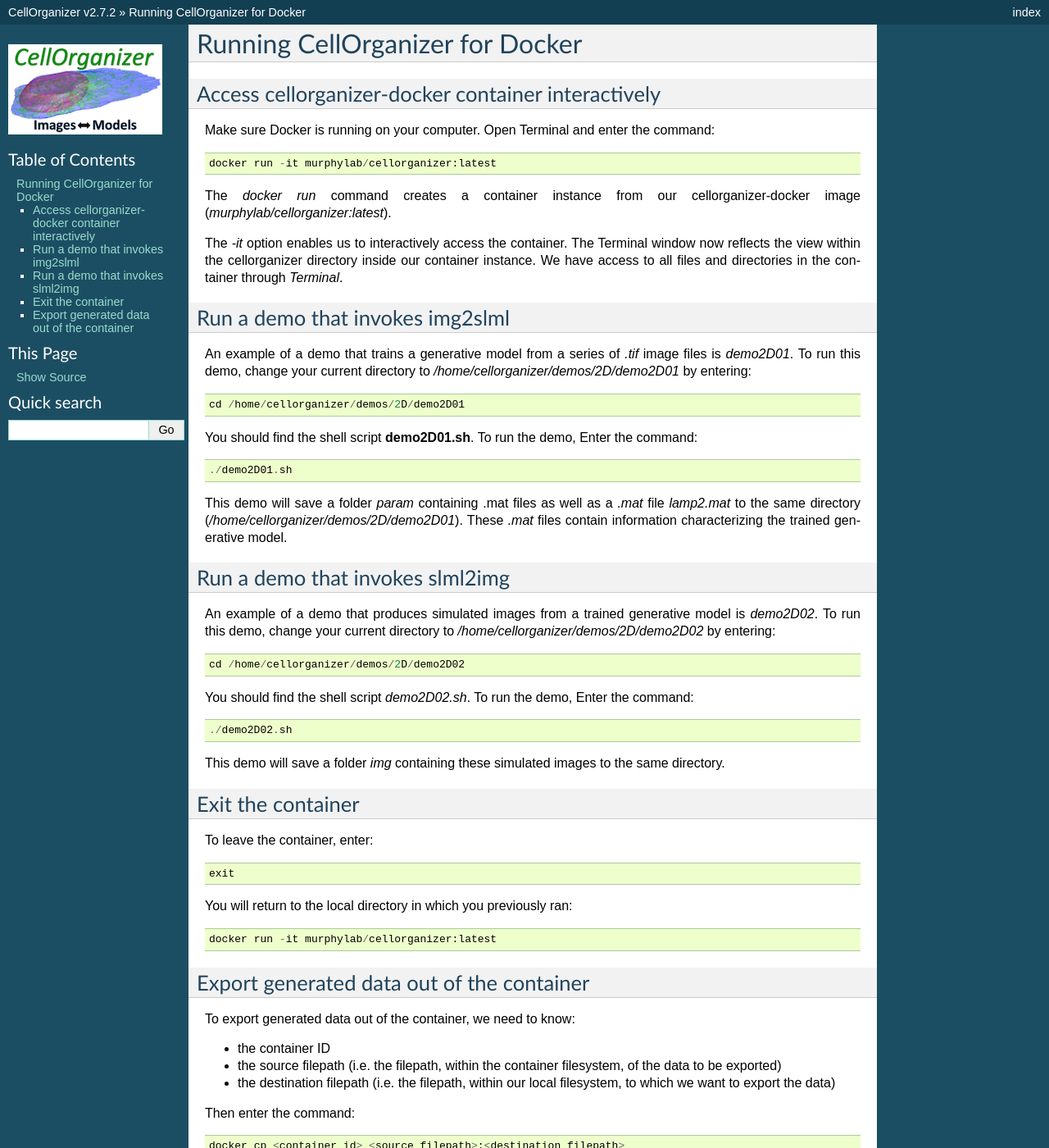
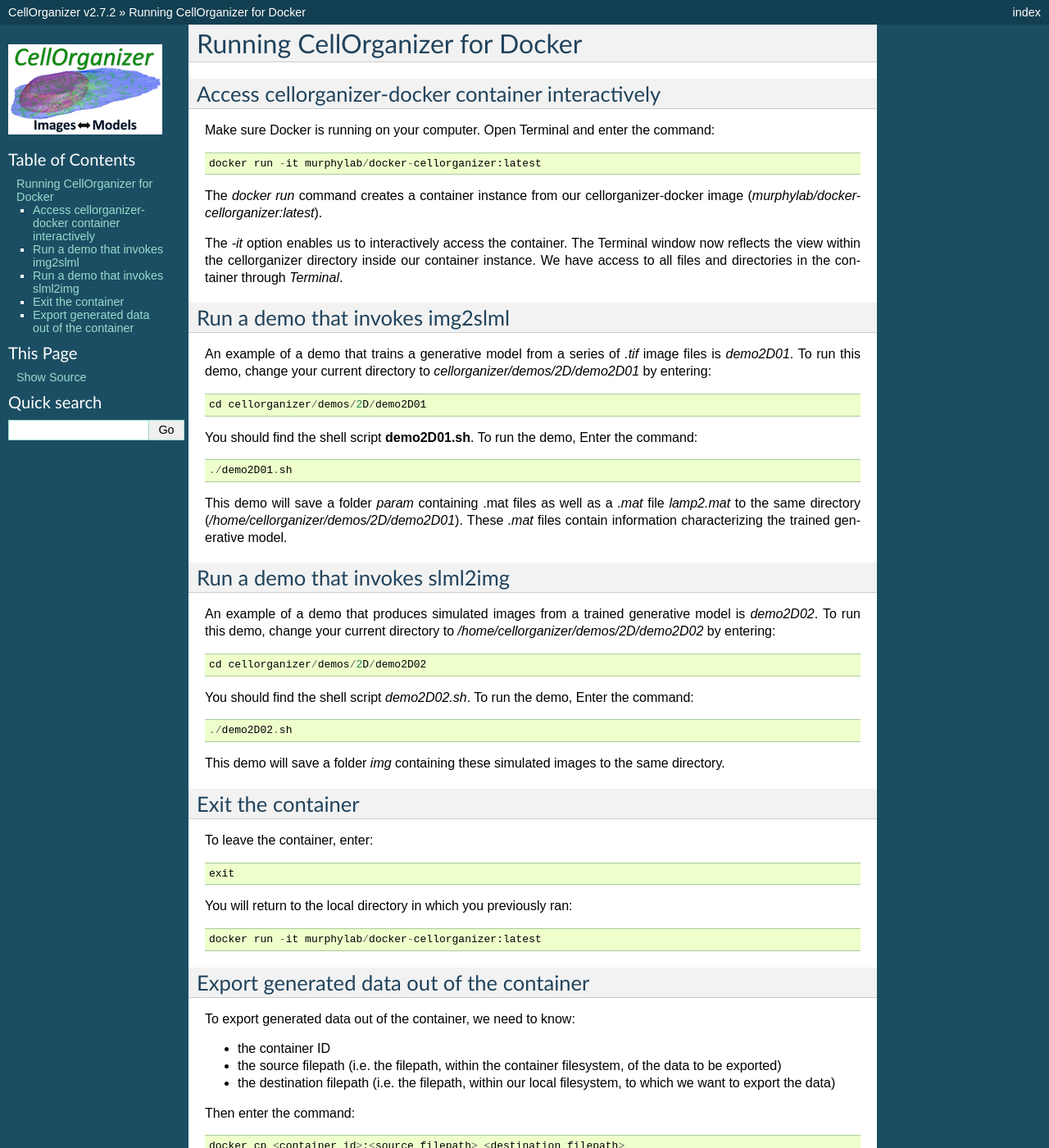
Before and after one commit to murphygroup/cellorganizer-documentation_old, a Sphinx documentation site: the page built from source/chapters/docker/running.rst, in a window 1280 px wide and 1400 px high. Shown: the whole window at 82% size. Built offline with Sphinx 7.4.7, drawn with Linux system fonts in a browser that asks for light colours.

Commit message:
Changed commands in running.

```diff
--- a/source/chapters/docker/running.rst
+++ b/source/chapters/docker/running.rst
@@ -5,17 +5,17 @@ Access cellorganizer-docker container interactively
 ---------------------------------------------------
 Make sure Docker is running on your computer. Open Terminal and enter the command::
 
-	docker run -it murphylab/cellorganizer:latest
+	docker run -it murphylab/docker-cellorganizer:latest
 
-The `docker run` command creates a container instance from our cellorganizer-docker image (`murphylab/cellorganizer:latest`).
+The `docker run` command creates a container instance from our cellorganizer-docker image (`murphylab/docker-cellorganizer:latest`).
 
 The `-it` option enables us to interactively access the container. The Terminal window now reflects the view within the cellorganizer directory inside our container instance. We have access to all files and directories in the container through `Terminal`.
 
 Run a demo that invokes img2slml
 --------------------------------
-An example of a demo that trains a generative model from a series of `.tif` image files is `demo2D01`. To run this demo, change your current directory to `/home/cellorganizer/demos/2D/demo2D01` by entering::
+An example of a demo that trains a generative model from a series of `.tif` image files is `demo2D01`. To run this demo, change your current directory to `cellorganizer/demos/2D/demo2D01` by entering::
 
-	cd /home/cellorganizer/demos/2D/demo2D01
+	cd cellorganizer/demos/2D/demo2D01
 
 You should find the shell script **demo2D01.sh**. To run the demo, Enter the command::
 
@@ -27,7 +27,7 @@ Run a demo that invokes slml2img
 --------------------------------
 An example of a demo that produces simulated images from a trained generative model is `demo2D02`. To run this demo, change your current directory to `/home/cellorganizer/demos/2D/demo2D02` by entering::
 
-	cd /home/cellorganizer/demos/2D/demo2D02
+	cd cellorganizer/demos/2D/demo2D02
 
 You should find the shell script `demo2D02.sh`. To run the demo, Enter the command::
 
@@ -43,7 +43,7 @@ To leave the container, enter::
 
 You will return to the local directory in which you previously ran::
 
-	docker run -it murphylab/cellorganizer:latest
+	docker run -it murphylab/docker-cellorganizer:latest
 
 Export generated data out of the container
 ------------------------------------------
@@ -55,7 +55,7 @@ To export generated data out of the container, we need to know:
 
 Then enter the command::
 
-	docker cp <container_id> <source_filepath>:<destination_filepath>
+	docker cp <container_id>:<source_filepath> <destination_filepath>
 
 Just after  we have exited a container, We can find its ID by entering::
 
```
